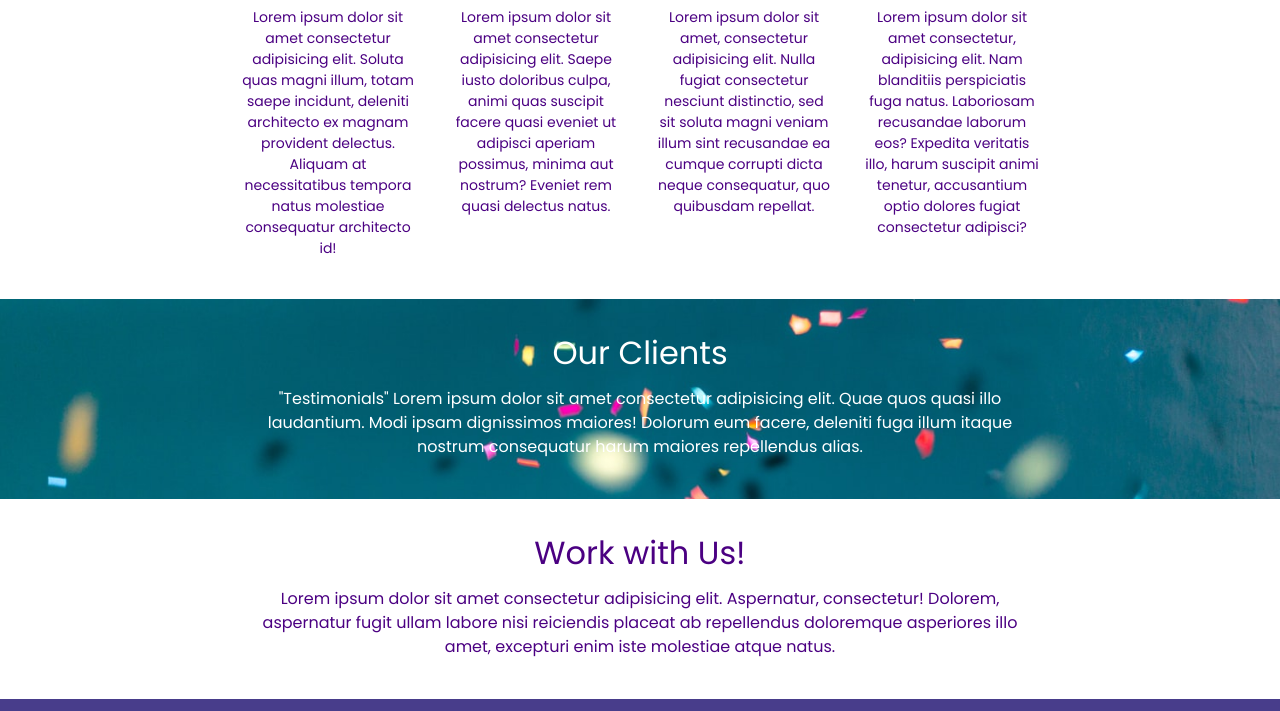
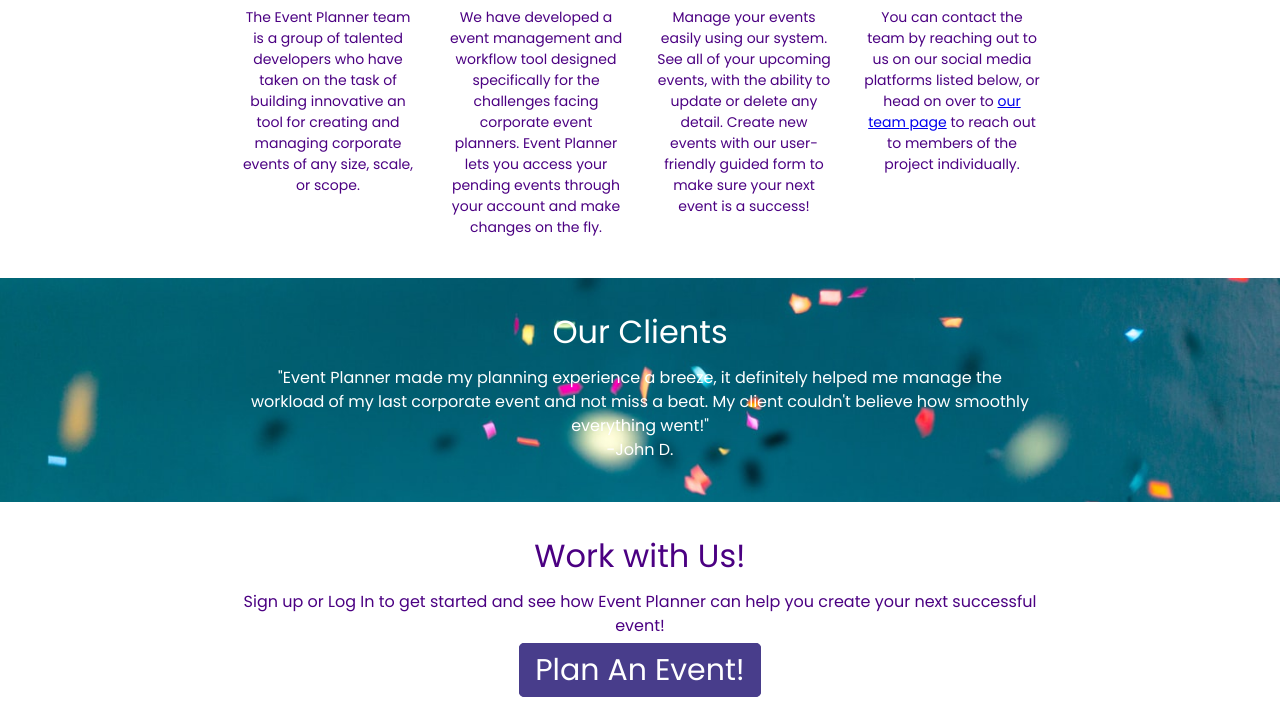
Before and after one commit to build-week-corporate-event-planner-2019/WEB-UI-Greg-Hayes, a plain HTML site: page index.html in a window 1280 px wide. Shown: the part 564-1275 px from the top of the page. Drawn offline with nearby package versions, Linux system fonts and the light colour scheme; files that its build step writes are made by us from their sources.

Commit message:
Replace lorem text. Lower CTA styling not perfect but site still good to deploy

```diff
--- a/index.html
+++ b/index.html
@@ -52,8 +52,7 @@
         <div class="container">
           <h1>Event Planner</h1>
           <p>
-            Lorem ipsum dolor sit amet consectetur adipisicing elit. Inventore,
-            deserunt.
+            A workflow tool to help you create the perfect event. Every. Time.
           </p>
           <a href="https://silly-mclean-9e6aa7.netlify.com/" class="btn"
             >Plan An Event!</a
@@ -68,40 +67,40 @@
               <i class="fas fa-address-card"></i>
               <h3>Who We Are</h3>
               <p>
-                Lorem ipsum dolor sit amet consectetur adipisicing elit. Soluta
-                quas magni illum, totam saepe incidunt, deleniti architecto ex
-                magnam provident delectus. Aliquam at necessitatibus tempora
-                natus molestiae consequatur architecto id!
+                The Event Planner team is a group of talented developers who
+                have taken on the task of building innovative an tool for
+                creating and managing corporate events of any size, scale, or
+                scope.
               </p>
             </div>
             <div class="box">
               <i class="fas fa-bullseye"></i>
               <h3>What We Do</h3>
               <p>
-                Lorem ipsum dolor sit amet consectetur adipisicing elit. Saepe
-                iusto doloribus culpa, animi quas suscipit facere quasi eveniet
-                ut adipisci aperiam possimus, minima aut nostrum? Eveniet rem
-                quasi delectus natus.
+                We have developed a event management and workflow tool designed
+                specifically for the challenges facing corporate event planners.
+                Event Planner lets you access your pending events through your
+                account and make changes on the fly.
               </p>
             </div>
             <div class="box">
               <i class="fas fa-book"></i>
-              <h3>Planning</h3>
+              <h3>Features</h3>
               <p>
-                Lorem ipsum dolor sit amet, consectetur adipisicing elit. Nulla
-                fugiat consectetur nesciunt distinctio, sed sit soluta magni
-                veniam illum sint recusandae ea cumque corrupti dicta neque
-                consequatur, quo quibusdam repellat.
+                Manage your events easily using our system. See all of your
+                upcoming events, with the ability to update or delete any
+                detail. Create new events with our user-friendly guided form to
+                make sure your next event is a success!
               </p>
             </div>
             <div class="box">
               <i class="fas fa-envelope-open-text"></i>
               <h3>Contact Us</h3>
               <p>
-                Lorem ipsum dolor sit amet consectetur, adipisicing elit. Nam
-                blanditiis perspiciatis fuga natus. Laboriosam recusandae
-                laborum eos? Expedita veritatis illo, harum suscipit animi
-                tenetur, accusantium optio dolores fugiat consectetur adipisci?
+                You can contact the team by reaching out to us on our social
+                media platforms listed below, or head on over to
+                <a href="about.html">our team page</a> to reach out to members
+                of the project individually.
               </p>
             </div>
           </div>
@@ -111,10 +110,11 @@
         <div class="container">
           <h2>Our Clients</h2>
           <p>
-            "Testimonials" Lorem ipsum dolor sit amet consectetur adipisicing
-            elit. Quae quos quasi illo laudantium. Modi ipsam dignissimos
-            maiores! Dolorum eum facere, deleniti fuga illum itaque nostrum
-            consequatur harum maiores repellendus alias.
+            "Event Planner made my planning experience a breeze, it definitely
+            helped me manage the workload of my last corporate event and not
+            miss a beat. My client couldn't believe how smoothly everything
+            went!" <br />
+            -John D.
           </p>
         </div>
       </section>
@@ -123,11 +123,12 @@
         <div class="container">
           <h2>Work with Us!</h2>
           <p>
-            Lorem ipsum dolor sit amet consectetur adipisicing elit. Aspernatur,
-            consectetur! Dolorem, aspernatur fugit ullam labore nisi reiciendis
-            placeat ab repellendus doloremque asperiores illo amet, excepturi
-            enim iste molestiae atque natus.
+            Sign up or Log In to get started and see how Event Planner can help
+            you create your next successful event!
           </p>
+          <a href="https://silly-mclean-9e6aa7.netlify.com/" class="btn-two"
+            >Plan An Event!</a
+          >
         </div>
       </section>
     </main>
--- a/less/home-page.less
+++ b/less/home-page.less
@@ -101,6 +101,17 @@
     }
   }
   .collab {
+    .btn-two {
+      .btn(@bg-color, @font-color);
+      text-align: center;
+      @media @mobile {
+        width: 100vw;
+      }
+    }
+    .btn-two:hover {
+      color: @bg-color;
+      background: @font-color;
+    }
     .container {
       text-align: center;
       // For additional styling  h2 {
```
Also changed, not shown: css/index.css.
